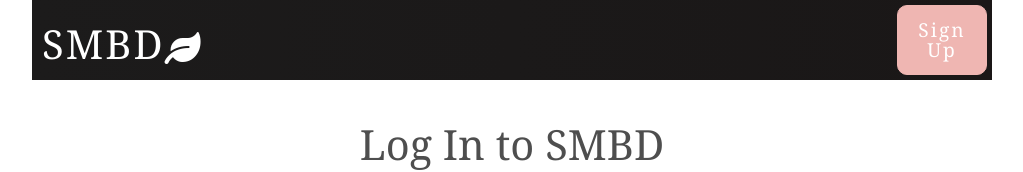
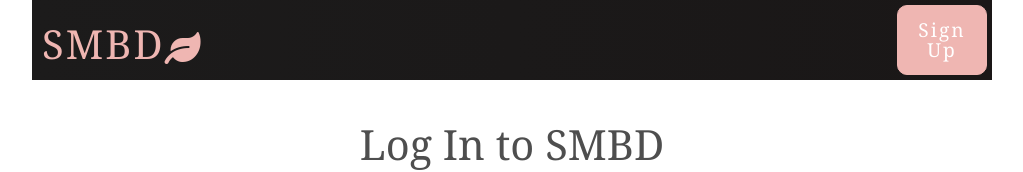
Before and after one commit to g-priime/smbd, a React (Create React App) app: page /login in a window 1280 px wide. Shown: the top 172 px of the page, without its empty margins (128-1151 px from the left). Built offline with nearby package versions, Linux system fonts and the light colour scheme; no server answers.

Commit message:
Update Navbar.css

```diff
--- a/src/components/Navbar.css
+++ b/src/components/Navbar.css
@@ -21,7 +21,7 @@
   }
 
   .navbar-logo {
-    color: #fff;
+    color: var(--primary);
     justify-self: start;
     margin-left: 10px;
     cursor: pointer;
@@ -29,6 +29,10 @@
     font-size: 2rem;
     display: flex;
     align-items: center;
+  }
+
+  .navbar-logo:hover {
+    color: green;
   }
 
   .fa-typo3 {
```
